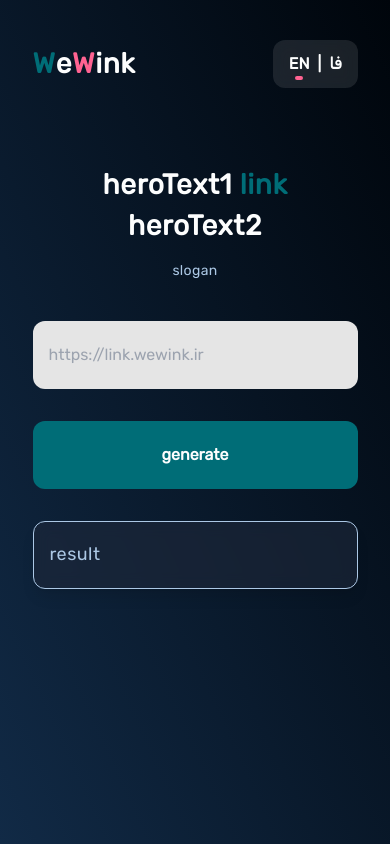
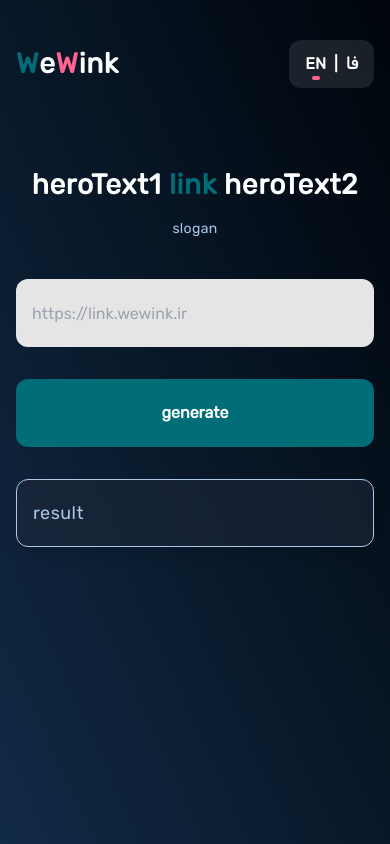
Before and after one commit to mahiisaa/Link-Shortener, a React (Create React App) app: page / in a window 390 px wide. Built offline with nearby package versions, Linux system fonts and the light colour scheme.

Commit message:
small changes

```diff
--- a/src/App.tsx
+++ b/src/App.tsx
@@ -62,7 +62,7 @@ function App() {
 }
   return (
     <div className="w-full bg-gradient-to-bl from-brand-primary-dark to-brand-primary h-[100vh] flex justify-center relative z-0 ">
-      <div className="w-5/6 z-10">
+      <div className="sm:w-5/6 w-full sm:px-0 px-4  z-10">
         <Header lang={language} changeLang={changeLang} />
         <div className="flex justify-center sm:mt-[22px] mt-[36px]">
           <section className="w-[800px] z-10">
--- a/src/components/Result/index.tsx
+++ b/src/components/Result/index.tsx
@@ -29,7 +29,7 @@ export const Result:React.FC<IResultProps>=({error,response,copyLink,copyStatus,
                 {!error && response ? (
                   <div
                     onClick={copyLink}
-                    className="cursor-pointer text-light flex justify-end items-center font-normal w-1/6"
+                    className="cursor-pointer text-light flex justify-end items-center font-normal sm:w-1/6 w-2/6"
                   >
                     <span className="pr-2 ">
                       {copyStatus ? t("copied") : t("copy")}
```
